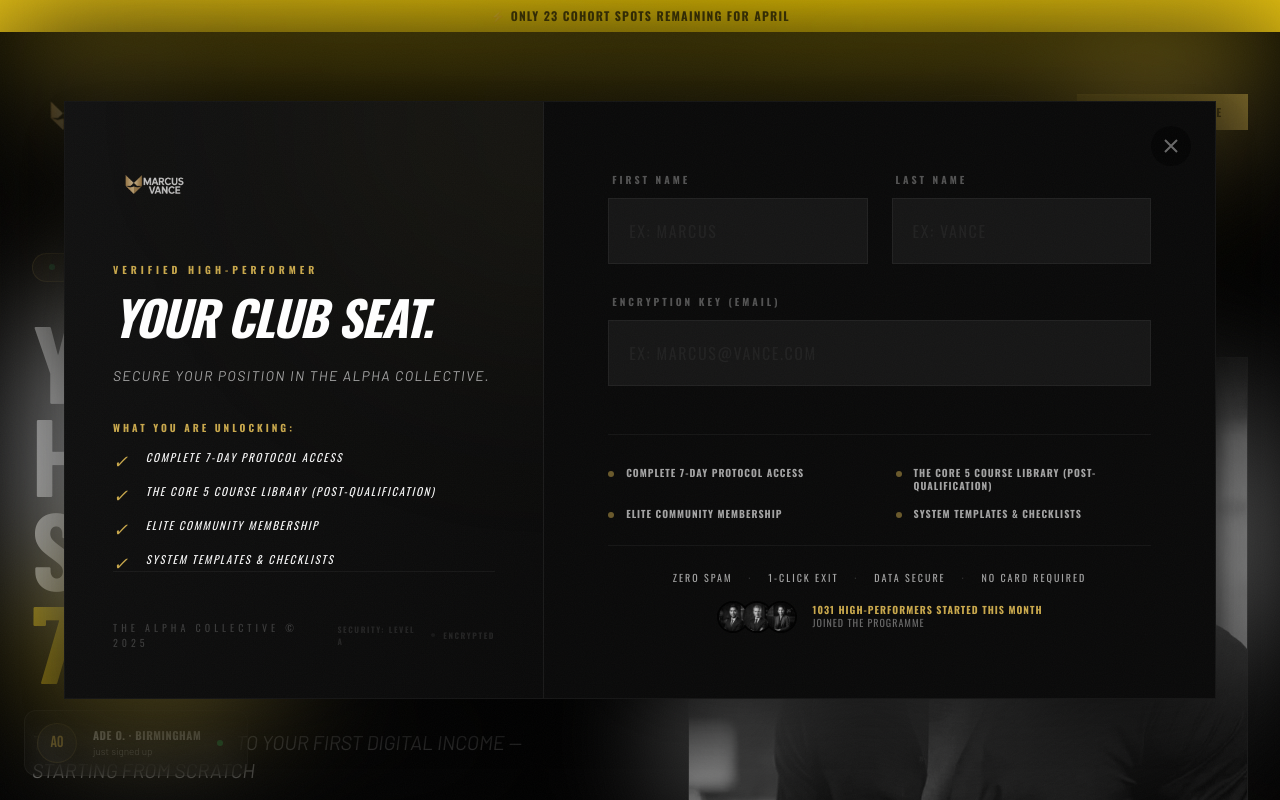
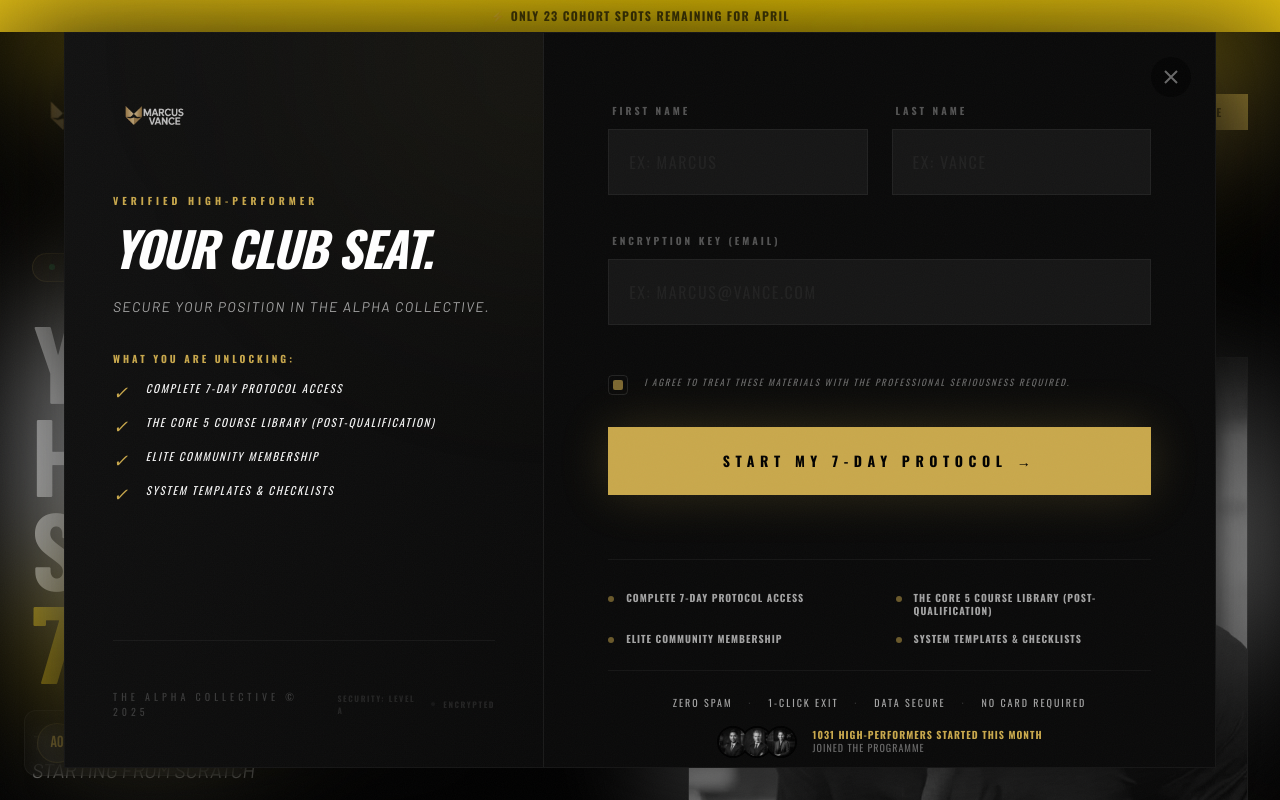
Before and after one commit to Robin239105/marcusvance, a React (Vite) app: page /us in a window 1280 px wide. Shown: the top 800 px of the page. Built offline with nearby package versions, Linux system fonts and the light colour scheme.

Commit message:
fix: restore enrollment popup submit button and add agreement checkbox

```diff
--- a/src/marcus/pages/MarcusElitePage.jsx
+++ b/src/marcus/pages/MarcusElitePage.jsx
@@ -840,7 +840,7 @@ const MarcusElitePage = () => {
                       </h2>
                    </div>
 
-                   <div className="space-y-6 mb-12">
+                   <div className="space-y-8 mb-16">
                       <div className="grid grid-cols-1 md:grid-cols-2 gap-6">
                         <div className="space-y-2 text-left">
                           <label className="font-oswald text-[10px] text-white/30 tracking-[0.3em] font-bold uppercase ml-1">{t.marcus.enroll.firstName}</label>
@@ -871,6 +871,22 @@ const MarcusElitePage = () => {
                           className="w-full bg-white/5 border border-white/5 p-4 md:p-5 font-oswald text-base text-white focus:border-[#C9A84C] outline-none tracking-widest transition-all placeholder:text-white/5"
                         />
                       </div>
+
+                      <div className="flex items-start gap-4 group cursor-pointer pt-4" onClick={() => {}}>
+                         <div className="mt-0.5 w-5 h-5 border border-white/10 rounded flex items-center justify-center group-hover:border-[#C9A84C]/50 transition-colors shrink-0">
+                            <div className="w-2.5 h-2.5 bg-[#C9A84C] rounded-sm opacity-60" />
+                         </div>
+                         <p className="font-oswald text-[9px] text-[#6A6A6A] tracking-[0.2em] uppercase italic leading-loose">
+                            {t.marcus.enroll.agreement}
+                         </p>
+                      </div>
+
+                      <button
+                        className="w-full bg-[#C9A84C] text-black font-oswald text-sm font-black tracking-[0.4em] py-6 rounded-none uppercase hover:bg-white transition-all duration-700 shadow-[0_0_50px_rgba(201,168,76,0.2)] active:scale-[0.98]"
+                        onClick={() => {setIsEnrollOpen(false); setShowExitPopup(false);}}
+                      >
+                         {t.marcus.enroll.submitBtn}
+                      </button>
                    </div>
 
                    {/* Benefits Checkpoints */}
--- a/src/shared/config/locales/de.js
+++ b/src/shared/config/locales/de.js
@@ -40,6 +40,7 @@ export const baseDE = {
       agreement: 'Ich verpflichte mich, diese Materialien mit der erforderlichen professionellen Ernsthaftigkeit zu behandeln.',
       successTitle: 'ZUGANG GEWÄHRT.',
       successSubtitle: 'Prüfen Sie Ihren verschlüsselungsbereiten Posteingang für das Tag 1-Protokoll.',
+      submitBtn: 'MEIN 7-TAGE-PROTOKOLL STARTEN →',
       giveawayBtn: 'AM GEWINNSPIEL TEILNEHMEN'
     },
     trust: {
--- a/src/shared/config/locales/en.js
+++ b/src/shared/config/locales/en.js
@@ -47,6 +47,7 @@ export const baseEN = {
       agreement: 'I agree to treat these materials with the professional seriousness required.',
       successTitle: 'ACCESS GRANTED.',
       successSubtitle: 'Check your encryption-ready inbox for the Day 1 Protocol.',
+      submitBtn: 'START MY 7-DAY PROTOCOL →',
       giveawayBtn: 'ENTER THE GIVEAWAY'
     },
     trust: {
--- a/src/shared/config/locales/fr.js
+++ b/src/shared/config/locales/fr.js
@@ -19,6 +19,7 @@ export default {
       agreement: 'Je m\'engage à traiter ces documents avec le sérieux professionnel requis.',
       successTitle: 'ACCÈS ACCORDÉ.',
       successSubtitle: 'Consultez votre boîte de réception sécurisée pour le protocole du jour 1.',
+      submitBtn: 'LANCER MON PROTOCOLE DE 7 JOURS →',
       giveawayBtn: 'PARTICIPER AU CONCOURS'
     },
     trust: {
```
